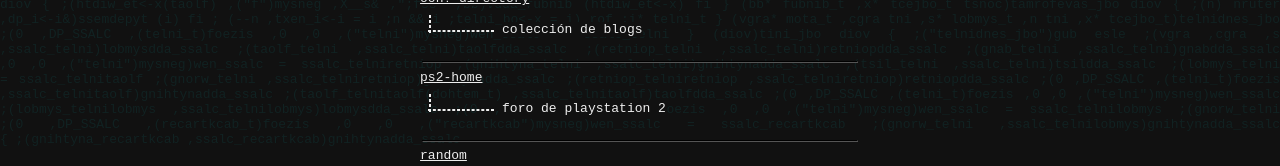
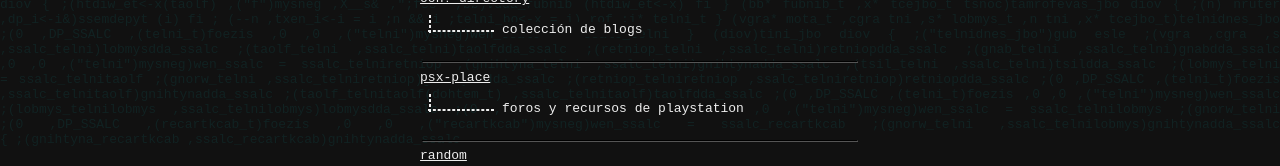
Before and after one commit to martindylan/martindylan.github.io, a React (Create React App) app: page /lugares in a window 1280 px wide. Shown: the part 1728-1894 px from the top of the page. Built offline with nearby package versions, Linux system fonts and the light colour scheme.

Commit message:
added psx-place to lugares

```diff
--- a/src/Routes/Lugares/Lugares.tsx
+++ b/src/Routes/Lugares/Lugares.tsx
@@ -30,7 +30,7 @@ export default function Lugares() {
         <Link href='https://neocities.org/' target='_blank' description='creación gratuita de sitios web'>neocities</Link>
         <Link href='http://meiac.es/latino/' target='_blank' description='directorio de netartistas de latinoamérica'>¿netart or notart?</Link>
         <Link href='https://ooh.directory/' target='_blank' description='colección de blogs'>ooh! directory</Link>
-        <Link href='https://www.ps2-home.com/forum/app.php/portal' target='_blank' description='foro de playstation 2'>ps2-home</Link>
+        <Link href='https://www.psx-place.com/forum/app.php/portal' target='_blank' description='foros y recursos de playstation'>psx-place</Link>
         <Link href='https://random.residual.fun/' target='_blank' description='recopilación de arte por computadora'>random</Link>
         <Link href='https://www.soundonsound.com/' target='_blank' description='revista de audio'>sound on sound</Link>
         <Link href='https://vimm.net/' target='_blank' description='roms y emuladores'>vimm's lair</Link>
```
